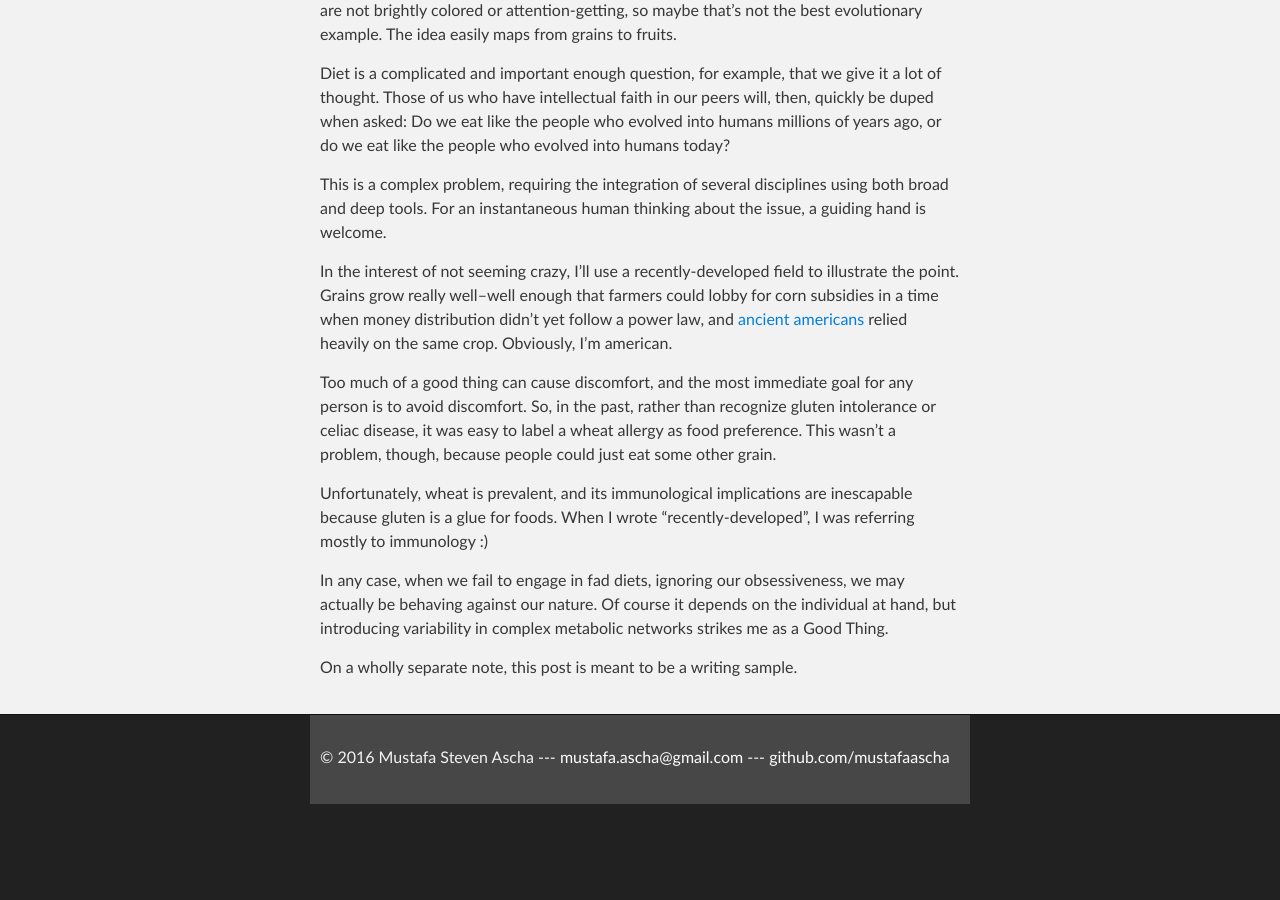
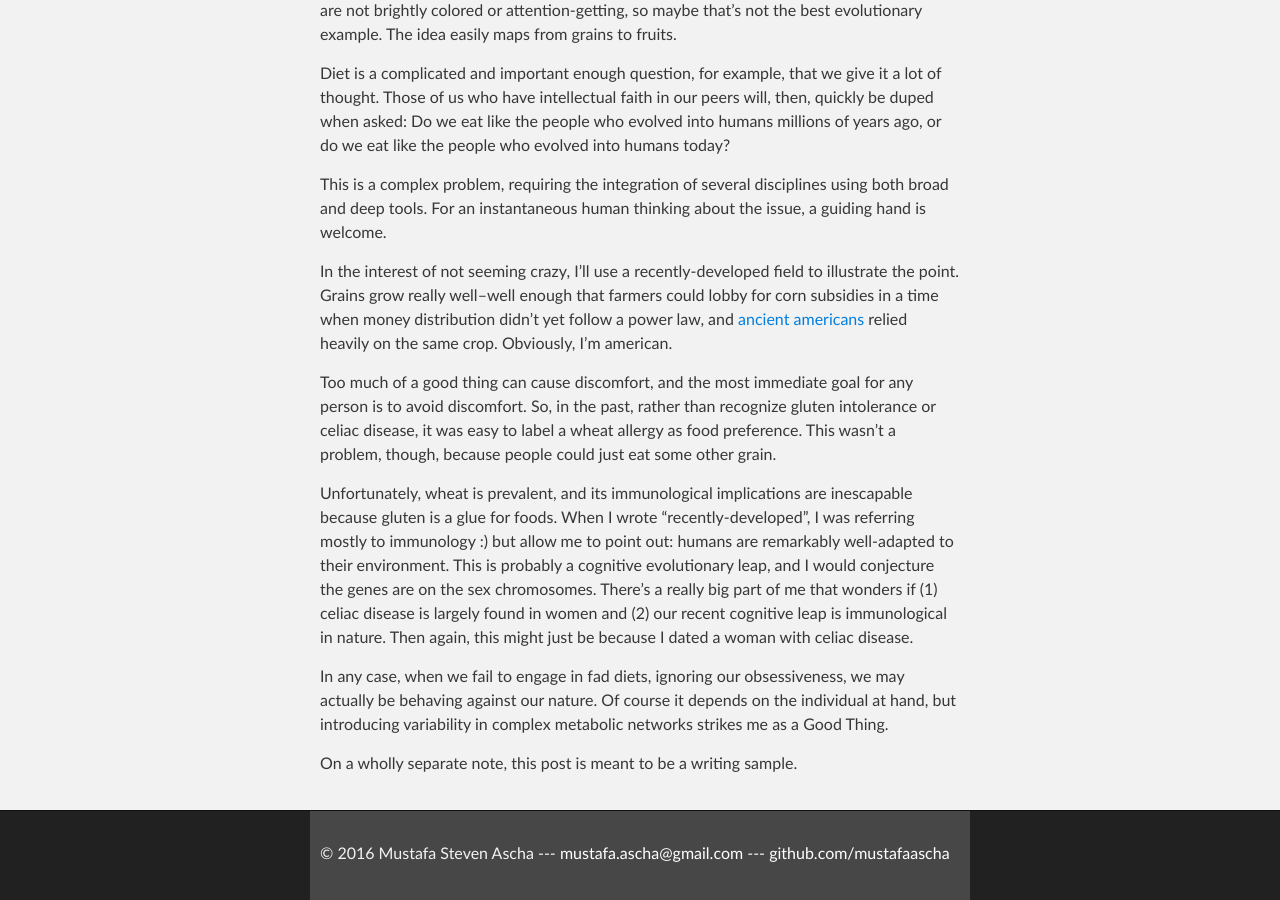
Before and after one commit to mustafaascha/mustafaascha.github.io, a Jekyll site: the page built from _posts/2017-03-04-variable-diets.md, in a window 1280 px wide and 900 px high, scrolled down 641 px. Built offline with Jekyll 4.4.1, drawn with Linux system fonts in a browser that asks for light colours; before the commit the page ends 1445 px from its top, so only the background shows below that.

Commit message:
Update 2017-03-04-variable-diets.md

```diff
--- a/_posts/2017-03-04-variable-diets.md
+++ b/_posts/2017-03-04-variable-diets.md
@@ -20,7 +20,7 @@
 
 Too much of a good thing can cause discomfort, and the most immediate goal for any person is to avoid discomfort. So, in the past, rather than recognize gluten intolerance or celiac disease, it was easy to label a wheat allergy as food preference. This wasn't a problem, though, because people could just eat some other grain.
 
-Unfortunately, wheat is prevalent, and its immunological implications are inescapable because gluten is a glue for foods. When I wrote "recently-developed", I was referring mostly to immunology :)
+Unfortunately, wheat is prevalent, and its immunological implications are inescapable because gluten is a glue for foods. When I wrote "recently-developed", I was referring mostly to immunology :) but allow me to point out: humans are remarkably well-adapted to their environment. This is probably a cognitive evolutionary leap, and I would conjecture the genes are on the sex chromosomes. There's a really big part of me that wonders if (1) celiac disease is largely found in women and (2) our recent cognitive leap is immunological in nature. Then again, this might just be because I dated a woman with celiac disease.
 
 In any case, when we fail to engage in fad diets, ignoring our obsessiveness, we may actually be behaving against our nature. Of course it depends on the individual at hand, but introducing variability in complex metabolic networks strikes me as a Good Thing.
 
```
